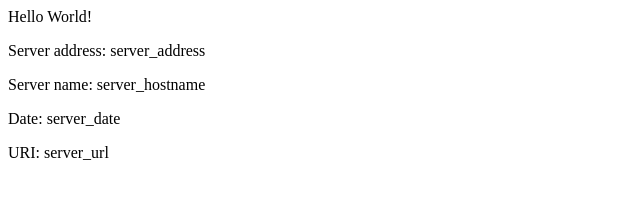
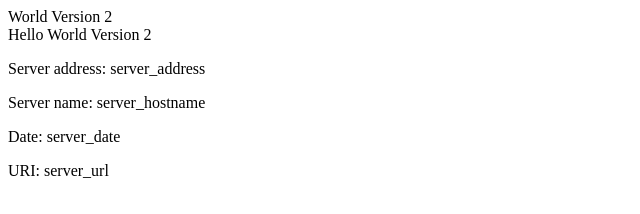
Before and after one commit to klimov-gett/eks-example, a plain HTML site: page src/index.html in a window 1280 px wide. Shown: the whole page, without its empty margins (0-640 px from the left). Drawn offline with Linux system fonts and the light colour scheme.

Commit message:
v2 Updating home page

```diff
--- a/src/index.html
+++ b/src/index.html
@@ -1,8 +1,12 @@
 <head>
-<title>Hello World</title>
-</head>
+ World Version 2
+
+
+
+	<title>Hello World Version 2</title>
+		</head>
 <div class="info">
-<h>Hello World!</h>
+<h>Hello World Version 2</h>
 <p><span>Server&nbsp;address:</span> <span>server_address</span></p>
 <p><span>Server&nbsp;name:</span> <span>server_hostname</span></p>
 <p class="smaller"><span>Date:</span> <span>server_date</span></p>
```
